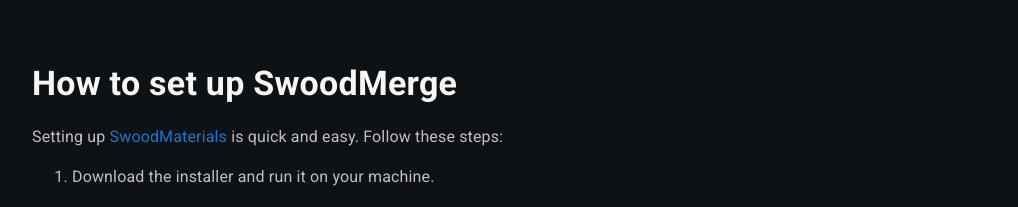
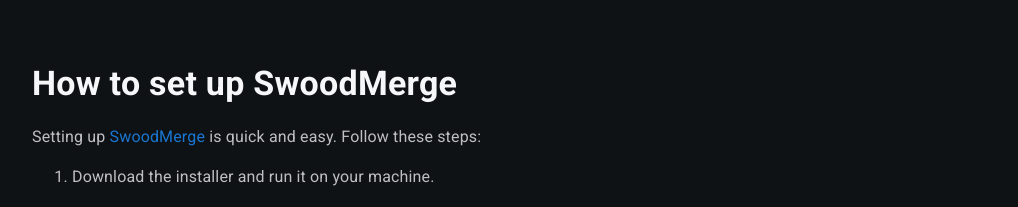
Before and after one commit to SolidSolutionsLtd/SwoodDocs, a React (Vite) app: page /SwoodDocs/SwoodMerge in a window 1280 px wide. Shown: the part 6480-6687 px from the top of the page, without its empty margins (126-1144 px from the left). Built offline with nearby package versions, Linux system fonts and the light colour scheme; no server answers.

Commit message:
fixed error on swoodmerge

```diff
--- a/src/pages/SwoodMerge/SwoodMerge.tsx
+++ b/src/pages/SwoodMerge/SwoodMerge.tsx
@@ -4,7 +4,7 @@
 import { Section } from '../../components/Section'
 import { ProChip } from '../../components/ProChip'
 import { BetaDisclaimer } from '../../components/BetaDisclaimer'
-import { SwoodCenterServicesTag, SwoodDataDirectoryTag, SwoodMaterialsTag, SwoodMergePostTag, SwoodMergeTag, SwoodReportsTag } from '../../components/NameTags'
+import { SwoodCenterServicesTag, SwoodDataDirectoryTag, SwoodMergePostTag, SwoodMergeTag, SwoodReportsTag } from '../../components/NameTags'
 import SwoodMergeDiagram from '../../Flow Diagrams/SwoodMergeDiagram'
 import DownloadSwoodMerge from '../../components/DownloadSwoodMerge'
 
@@ -189,7 +189,7 @@
 
 			<Section id="Setup" title="How to set up SwoodMerge">
 				<Typography>
-					Setting up <SwoodMaterialsTag /> is quick and easy. Follow these steps:
+					Setting up <SwoodMergeTag link={false} /> is quick and easy. Follow these steps:
 				</Typography>
 
 				<ol>
```
